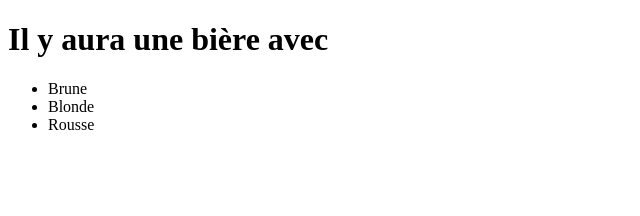
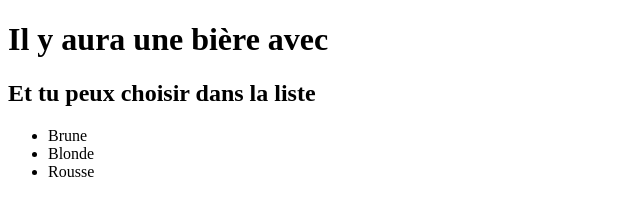
Before and after one commit to Nafaryus/helloWorld, a plain HTML site: page index.html in a window 1280 px wide. Shown: the whole page, without its empty margins (0-640 px from the left). Drawn offline with Linux system fonts and the light colour scheme.

Commit message:
Added a h2

```diff
--- a/index.html
+++ b/index.html
@@ -4,11 +4,12 @@
     <meta charset="UTF-8">
     <title>Changement de titre #1</title>
     	<h1>Il y aura une bière avec </h1>
-    		<ul>
-    			<li>Brune</li>
-    			<li>Blonde</li>
-    			<li>Rousse</li>
-    		</ul>
+         <h2>Et tu peux choisir dans la liste</h2>
+            <ul>
+              <li>Brune</li>
+              <li>Blonde</li>
+              <li>Rousse</li>
+            </ul>
   </head>
   <body>
 
```
